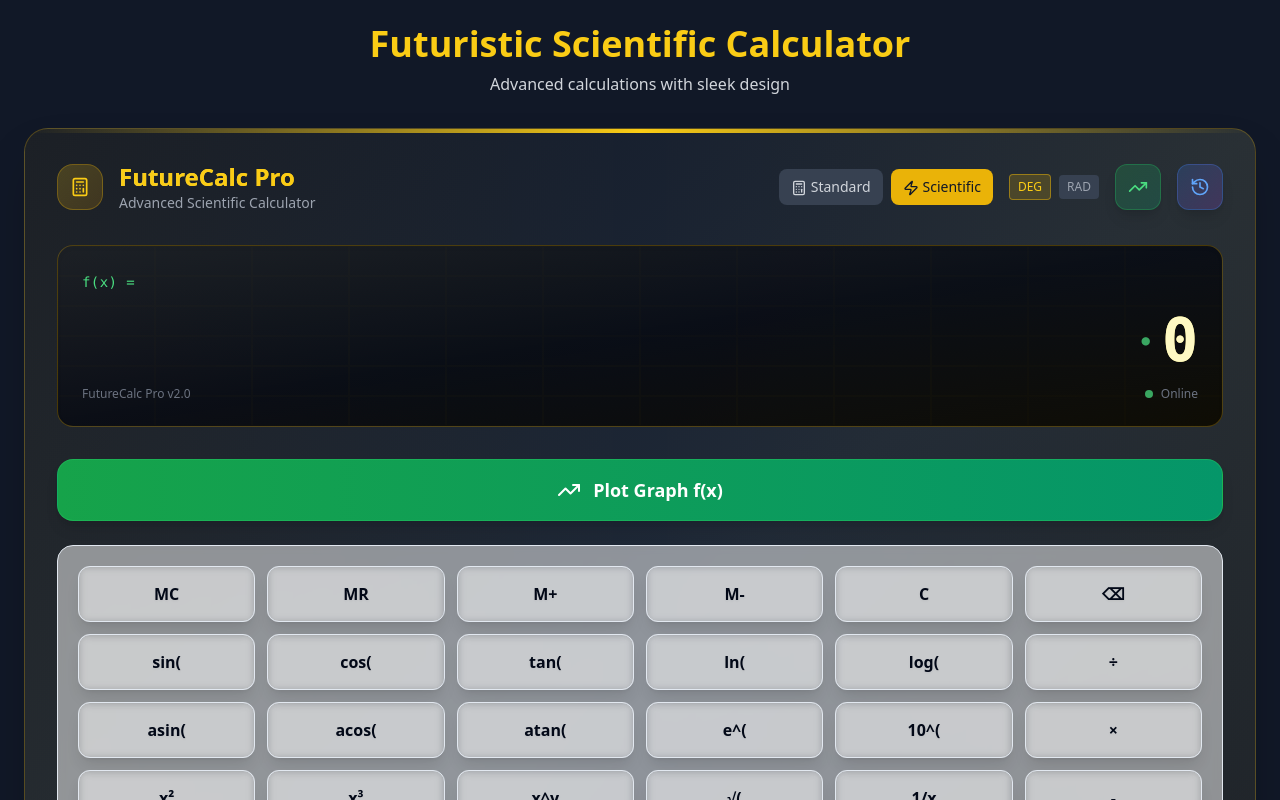
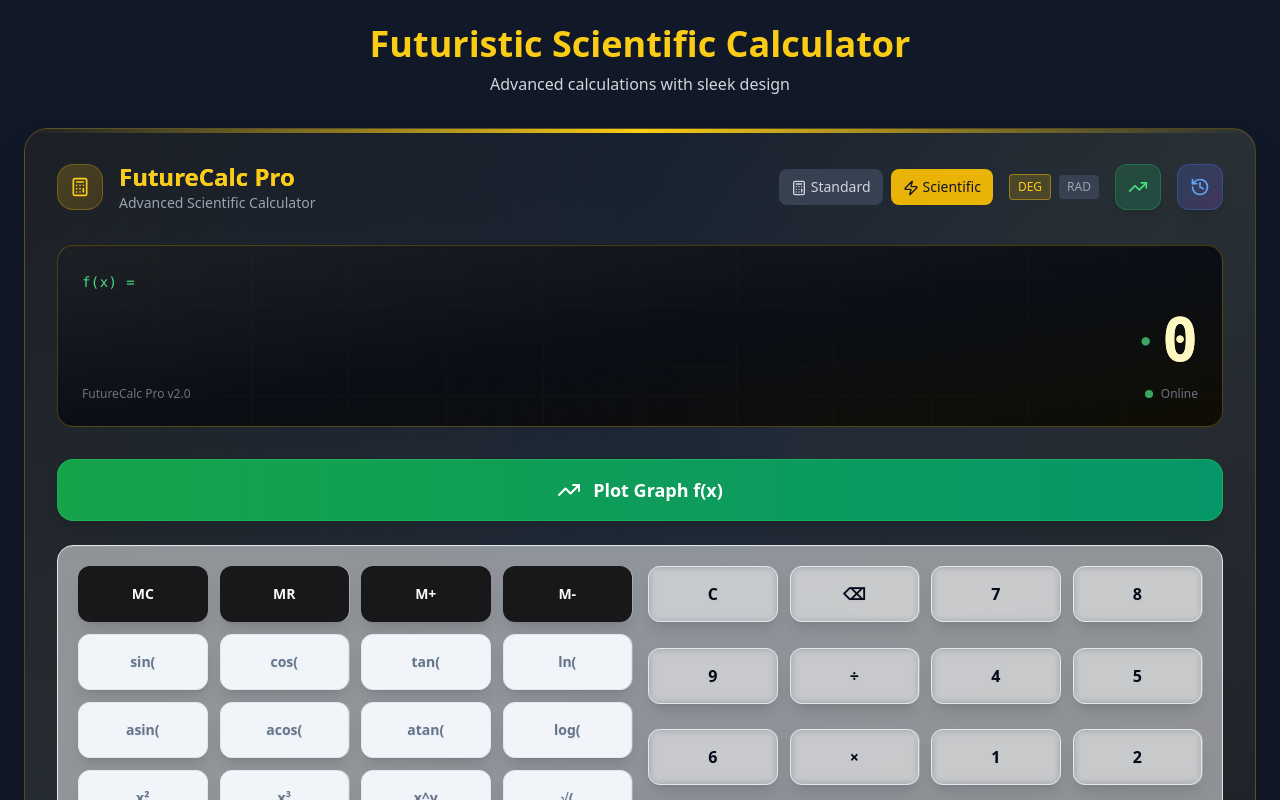
Before and after one commit to Adnaan2003/auric-math-nexus, a React (Vite) app: page / in a window 1280 px wide. Both pictures are taken after a click on the button "Scientific". Shown: the top 800 px of the page. Built offline with nearby package versions, Linux system fonts and the light colour scheme.

Commit message:
Rearrange calculator buttons
Separate number buttons from other calculator functions for improved layout and usability.

```diff
--- a/src/components/ScientificKeypad.tsx
+++ b/src/components/ScientificKeypad.tsx
@@ -8,29 +8,28 @@ interface ScientificKeypadProps {
 }
 
 export const ScientificKeypad: React.FC<ScientificKeypadProps> = ({ onInput, isDegrees }) => {
-  const scientificButtons = [
-    // Row 1 - Memory and Clear functions
-    ['MC', 'MR', 'M+', 'M-', 'C', '⌫'],
-    // Row 2 - Trigonometric functions
-    ['sin(', 'cos(', 'tan(', 'ln(', 'log(', '÷'],
-    // Row 3 - Inverse trigonometric functions
-    ['asin(', 'acos(', 'atan(', 'e^(', '10^(', '×'],
-    // Row 4 - Power and root functions
-    ['x²', 'x³', 'x^y', '√(', '1/x', '-'],
-    // Row 5 - Constants and parentheses
-    ['π', 'e', '(', ')', 'mod', '+'],
-    // Row 6 - Numbers 7-9 with functions
-    ['7', '8', '9', '!', '|x|', 'Ans'],
-    // Row 7 - Numbers 4-6
-    ['4', '5', '6', '1', '2', '3'],
-    // Row 8 - Zero, decimal, and equals
-    ['0', '.', '=', '=', '=', '=']
+  // Functions section - left side
+  const functionButtons = [
+    ['MC', 'MR', 'M+', 'M-'],
+    ['sin(', 'cos(', 'tan(', 'ln('],
+    ['asin(', 'acos(', 'atan(', 'log('],
+    ['x²', 'x³', 'x^y', '√('],
+    ['π', 'e', '!', '|x|'],
+    ['(', ')', 'mod', 'Ans']
   ];
 
-  const getButtonClass = (button: string, rowIndex: number, colIndex: number) => {
-    if (button === '=') {
-      return 'equals';
-    }
+  // Numbers and operators section - right side
+  const numberButtons = [
+    ['C', '⌫'],
+    ['7', '8', '9', '÷'],
+    ['4', '5', '6', '×'],
+    ['1', '2', '3', '-'],
+    ['0', '.', '1/x', '+'],
+    ['=', '=', '=', '=']
+  ];
+
+  const getButtonClass = (button: string) => {
+    if (button === '=') return 'equals';
     if (['C', '⌫'].includes(button)) return 'clear';
     if (['÷', '×', '-', '+', 'mod'].includes(button)) return 'operator';
     if (['0', '1', '2', '3', '4', '5', '6', '7', '8', '9', '.'].includes(button)) return 'number';
@@ -38,28 +37,48 @@ export const ScientificKeypad: React.FC<ScientificKeypadProps> = ({ onInput, isD
     return 'function';
   };
 
-  const getGridSpan = (button: string, rowIndex: number, colIndex: number) => {
-    if (button === '=' && rowIndex === 7 && colIndex === 2) return 'col-span-4';
+  const getGridSpan = (button: string, section: string, rowIndex: number, colIndex: number) => {
+    if (button === '=' && section === 'numbers' && rowIndex === 5) return 'col-span-4';
+    if (button === 'C' && section === 'numbers' && rowIndex === 0) return 'col-span-2';
     return '';
   };
 
   return (
-    <div className="grid grid-cols-6 gap-2 sm:gap-3 p-3 sm:p-4 lg:p-5 bg-card/50 rounded-xl sm:rounded-2xl border border-border backdrop-blur-sm">
-      {scientificButtons.map((row, rowIndex) =>
+    <div className="flex flex-col lg:flex-row gap-3 sm:gap-4 p-3 sm:p-4 lg:p-5 bg-card/50 rounded-xl sm:rounded-2xl border border-border backdrop-blur-sm">
+      {/* Functions Section */}
+      <div className="grid grid-cols-4 gap-2 sm:gap-3 flex-1">
+        {functionButtons.map((row, rowIndex) =>
+          row.map((button, colIndex) => (
+            <CalcButton
+              key={`func-${rowIndex}-${colIndex}`}
+              value={button}
+              onClick={() => onInput(button)}
+              className={getButtonClass(button)}
+              size="small"
+            />
+          ))
+        )}
+      </div>
+
+      {/* Numbers and Operators Section */}
+      <div className="grid grid-cols-4 gap-2 sm:gap-3 flex-1">
+        {numberButtons.map((row, rowIndex) =>
           row.map((button, colIndex) => {
-          if (button === '=' && rowIndex === 7 && colIndex > 2) return null;
+            if (button === '=' && rowIndex === 5 && colIndex > 0) return null;
+            if (button === 'C' && rowIndex === 0 && colIndex > 0) return null;
 
             return (
               <CalcButton
-              key={`${rowIndex}-${colIndex}`}
+                key={`num-${rowIndex}-${colIndex}`}
                 value={button}
                 onClick={() => onInput(button)}
-              className={`${getButtonClass(button, rowIndex, colIndex)} ${getGridSpan(button, rowIndex, colIndex)}`}
+                className={`${getButtonClass(button)} ${getGridSpan(button, 'numbers', rowIndex, colIndex)}`}
                 size="small"
               />
             );
           })
         )}
       </div>
+    </div>
   );
 };
```
Lines whose indentation alone changed are shown as unchanged.
